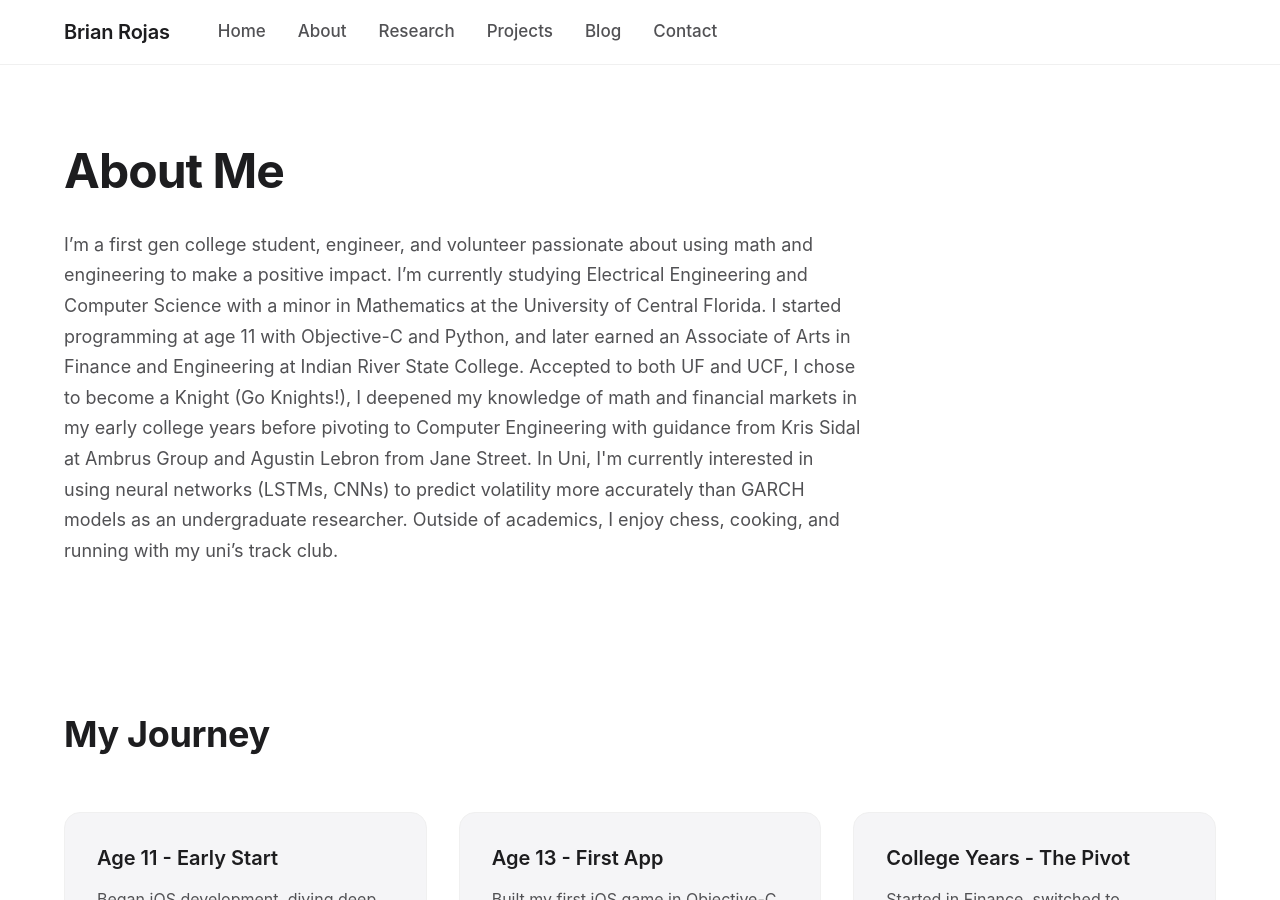
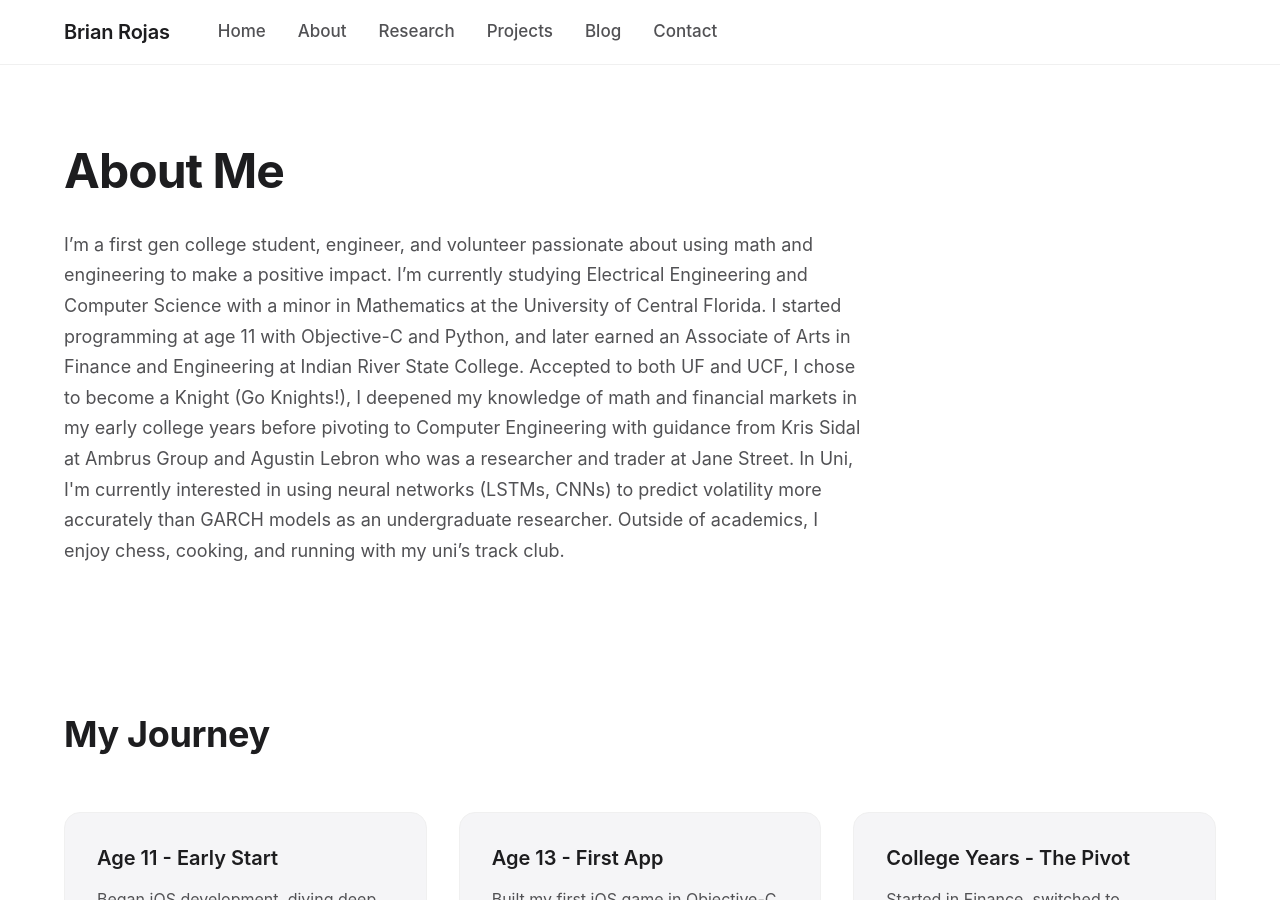
Before and after one commit to brianrojrc/brianrojrc.github.io, a Jekyll site: the page built from about.md, in a window 1280 px wide and 900 px high. Built offline with Jekyll 4.4.1, drawn with Linux system fonts in a browser that asks for light colours.

Commit message:
Update about.md

```diff
--- a/about.md
+++ b/about.md
@@ -6,7 +6,7 @@
 <section class="hero">
     <h1>About Me</h1>
     <p class="description">
-        I’m a first gen college student, engineer, and volunteer passionate about using math and engineering to make a positive impact. I’m currently studying Electrical Engineering and Computer Science with a minor in Mathematics at the University of Central Florida. I started programming at age 11 with Objective-C and Python, and later earned an Associate of Arts in Finance and Engineering at Indian River State College. Accepted to both UF and UCF, I chose to become a Knight (Go Knights!), I deepened my knowledge of math and financial markets in my early college years before pivoting to Computer Engineering with guidance from Kris Sidal at Ambrus Group and Agustin Lebron from Jane Street.
+        I’m a first gen college student, engineer, and volunteer passionate about using math and engineering to make a positive impact. I’m currently studying Electrical Engineering and Computer Science with a minor in Mathematics at the University of Central Florida. I started programming at age 11 with Objective-C and Python, and later earned an Associate of Arts in Finance and Engineering at Indian River State College. Accepted to both UF and UCF, I chose to become a Knight (Go Knights!), I deepened my knowledge of math and financial markets in my early college years before pivoting to Computer Engineering with guidance from Kris Sidal at Ambrus Group and Agustin Lebron who was a researcher and trader at Jane Street.
 
     In Uni, I'm currently interested in using neural networks (LSTMs, CNNs) to predict volatility more accurately than GARCH models as an undergraduate researcher.
 
```
